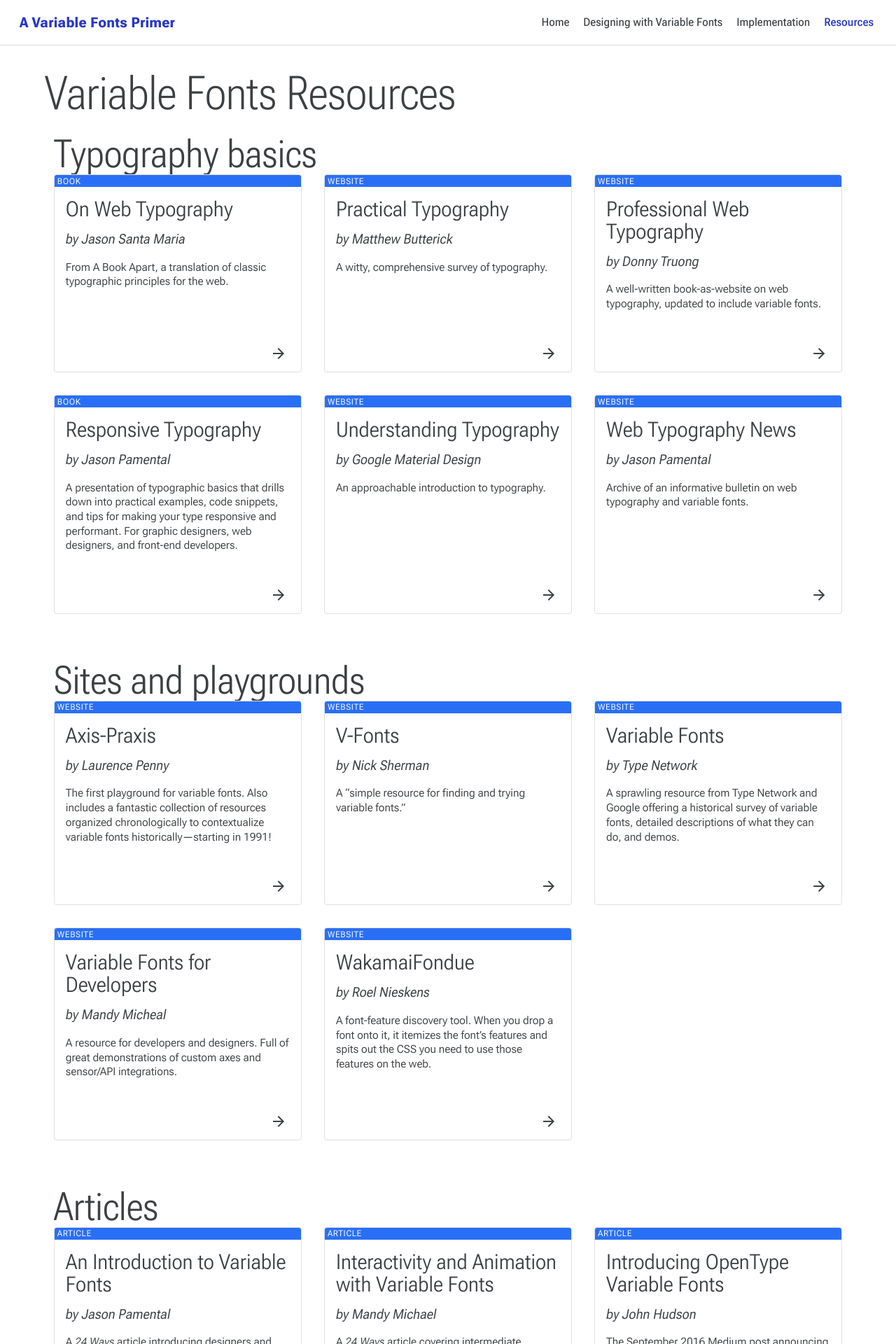
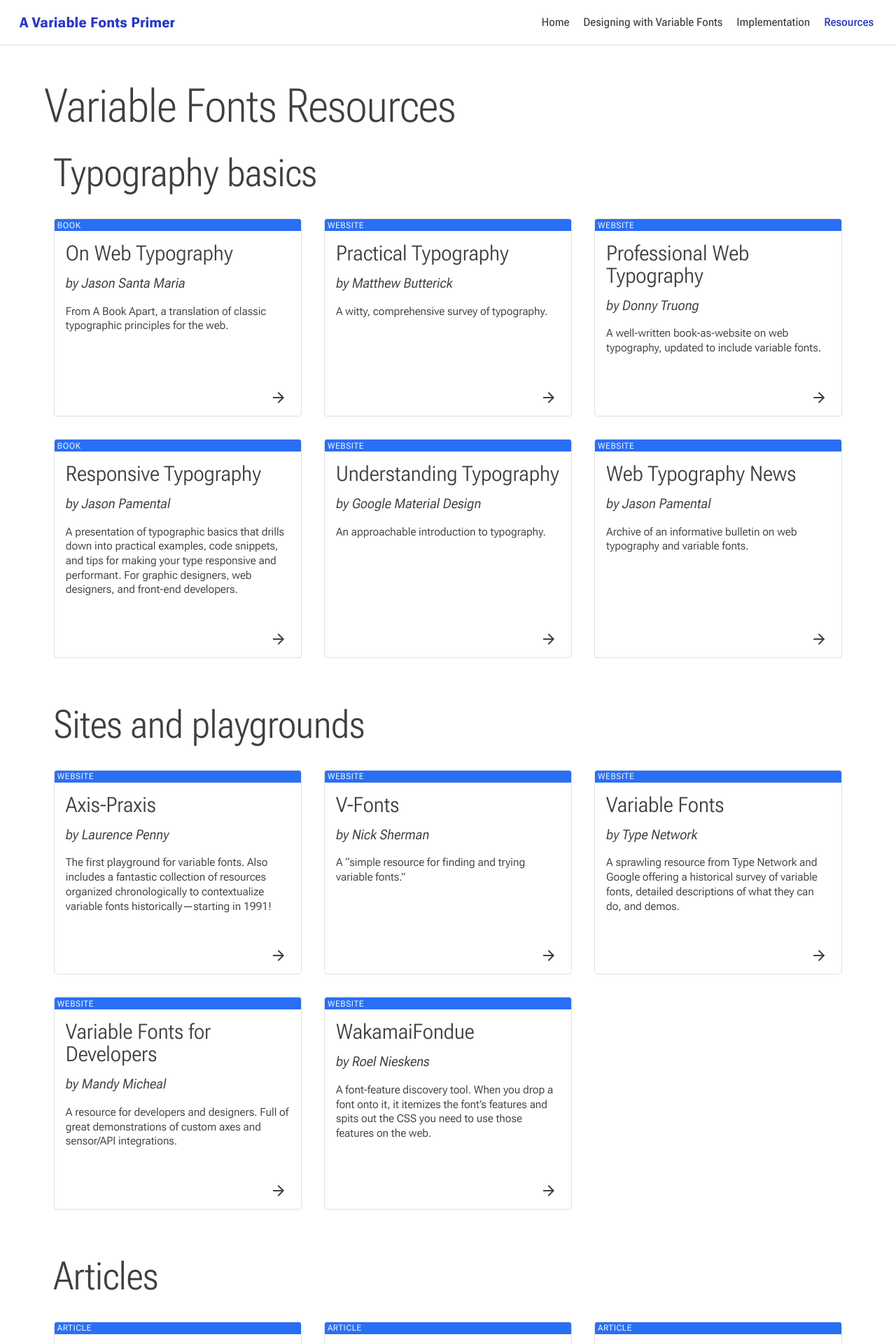
Before and after one commit to jpamental/variable-fonts, a Jekyll site: the page built from pages/variable_font_resources.html, in a window 1280 px wide. Shown: the top 1920 px of the page at 70% size. Built offline with Jekyll 4.4.1, drawn with Linux system fonts in a browser that asks for light colours; a style sheet for code colours, icons or effects is not loaded.

Commit message:
Spacing bits

```diff
--- a/_includes/beatrice/01-atoms/01-typography/_01-typography.scss
+++ b/_includes/beatrice/01-atoms/01-typography/_01-typography.scss
@@ -244,8 +244,8 @@ h1 {
   @include section-width();
 	font-family: $sans-serif-novf;
   font-weight: 300;
-  margin-bottom: calc( var(--body-text-spacer) * 1.5 );
-  padding-top: calc( var(--body-text-spacer) * 2 );
+  margin-bottom: calc( var(--body-text-spacer) * 2 );
+  padding-top: calc( var(--body-text-spacer) * 3 );
   .wf-inactive & {
 	  font-family: $sans-serif-fallback;
 	  letter-spacing: -.5px;
--- a/_includes/beatrice/03-organisms/04-card-grid/_card-grid.scss
+++ b/_includes/beatrice/03-organisms/04-card-grid/_card-grid.scss
@@ -3,6 +3,7 @@
   grid-template-columns: repeat(auto-fill, minmax(20rem, 1fr));
   margin-left: -1rem;
   margin-right: -1rem;
+  margin-top: calc( var(--body-text-spacer) * 2 );
   > * {
     --h3-font-size-min: 1.25;
     --h3-font-size-max: 2;
```
Also changed, not shown: assets/css/styles.css, 1 other file.
